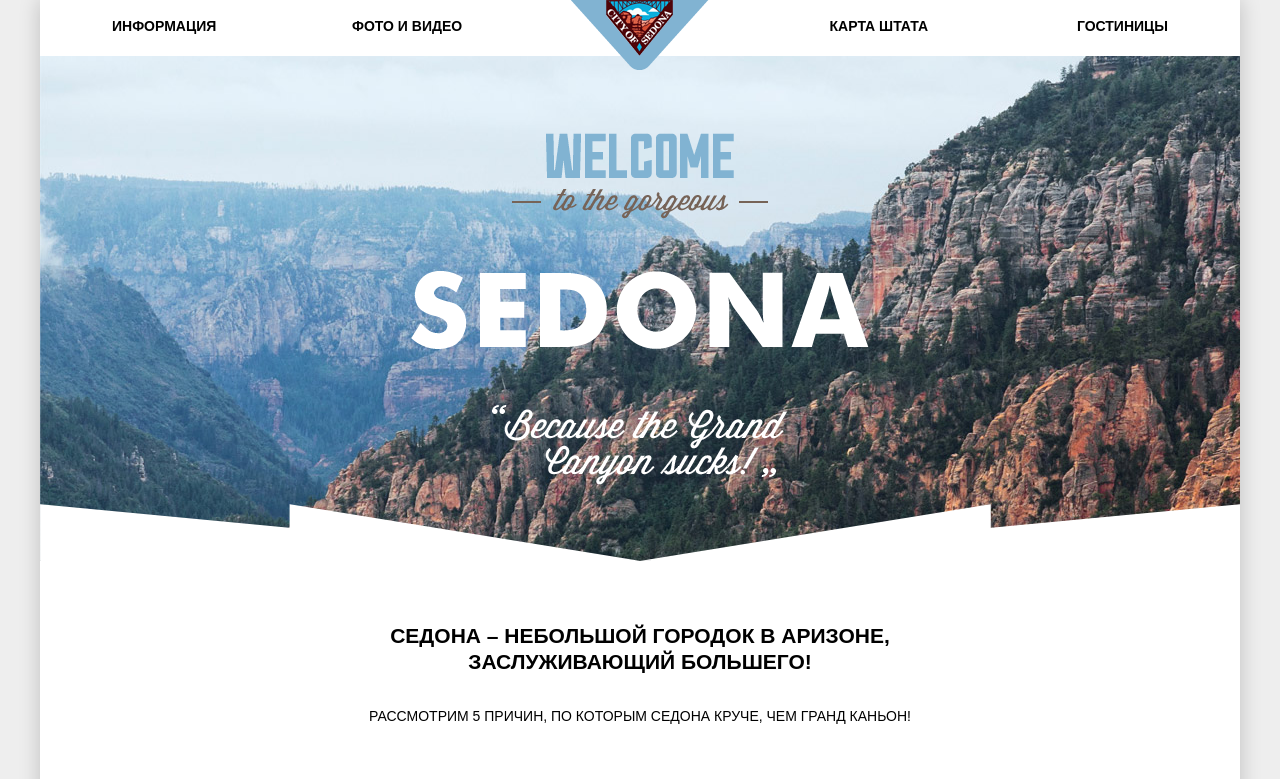
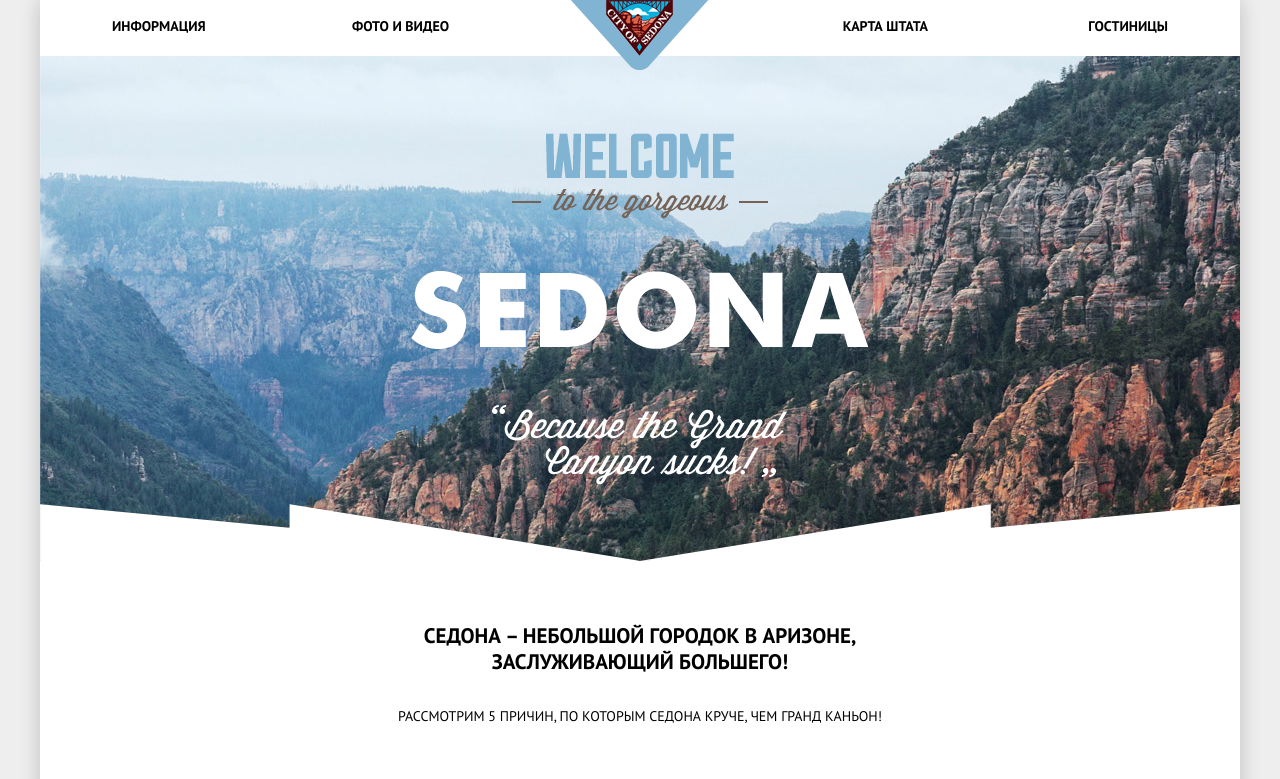
Before and after one commit to Orange289/35902-sedona, a plain HTML site: page index.html in a window 1280 px wide. Shown: the top 779 px of the page. Drawn offline with Linux system fonts and the light colour scheme.

Commit message:
дубль 2

```diff
--- a/index.html
+++ b/index.html
@@ -5,7 +5,7 @@
     <title>HTML Academy: Седона</title>
     <link rel="stylesheet" href="css/normalize.min.css">
     <link rel="stylesheet" href="css/style.min.css">
-    <link href='https://fonts.googleapis.com/css?family=PT+Sans:400,700&subset=latin,cyrilli" rel="stylesheet" type="text/css'>
+    <link href='https://fonts.googleapis.com/css?family=PT+Sans:400,700&subset=latin,cyrillic' rel='stylesheet' type='text/css'>
   </head>
   <body>
     <div class="container">
```
